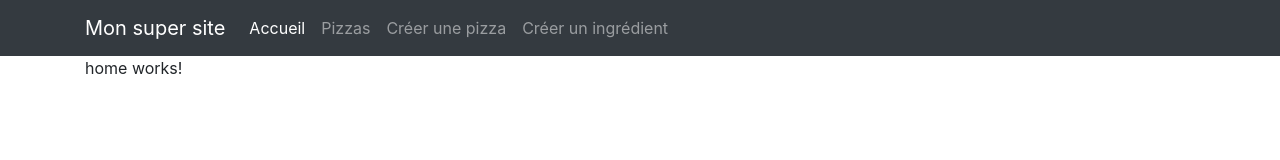
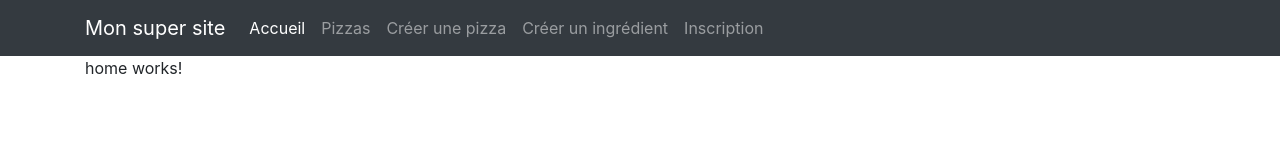
Before and after one commit to daw-2/angular, an Angular app: page / in a window 1280 px wide. Shown: the top 160 px of the page. Built offline with nearby package versions, Linux system fonts and the light colour scheme.

Commit message:
Add register page

```diff
--- a/src/app/menu/menu.component.html
+++ b/src/app/menu/menu.component.html
@@ -28,6 +28,9 @@
                 <li class="nav-item">
                     <a class="nav-link" routerLink="/ingredients/create" routerLinkActive="active">Créer un ingrédient</a>
                 </li>
+                <li class="nav-item">
+                    <a class="nav-link" routerLink="/register" routerLinkActive="active">Inscription</a>
+                </li>
             </ul>
         </div>
     </div>
```
